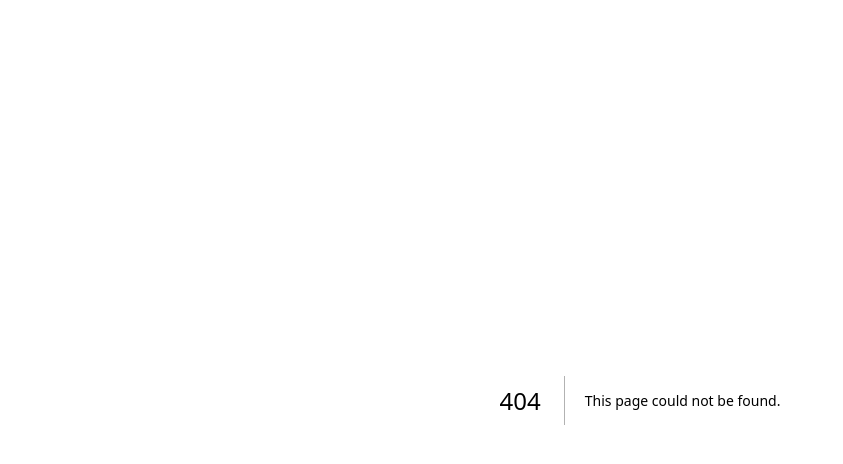
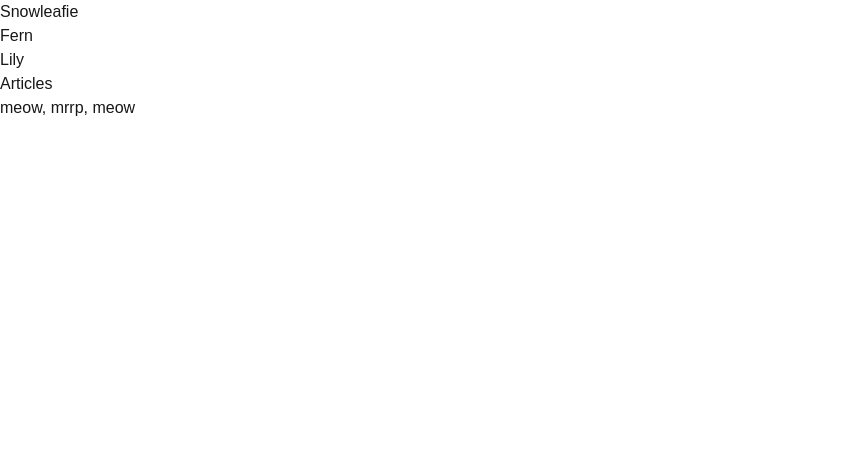
Before and after one commit to FernLeafie/fernleafie.github.io, a Next.js app: page /fern in a window 1280 px wide. Before the commit this address had no page. Shown: the top 464 px of the page, without its empty margins (0-843 px from the left). Built offline with nearby package versions, Linux system fonts and the light colour scheme.

Commit message:
Start of customisation

```diff
--- /dev/null
+++ b/app/fern/page.js
@@ -0,0 +1,12 @@
+import Header from "@/components/Header";
+
+function Home() {
+  return (
+    <>
+      <Header/>
+      <p>meow, mrrp, meow</p>
+    </>
+  )
+}
+
+export default Home;
--- /dev/null
+++ b/components/Header.js
@@ -0,0 +1,9 @@
+function Header(props) {
+  return <nav>
+    <p>Snowleafie</p>
+    <p>Fern</p>
+    <p>Lily</p>
+    <p>Articles</p>
+  </nav>
+}
+export default Header;
```
